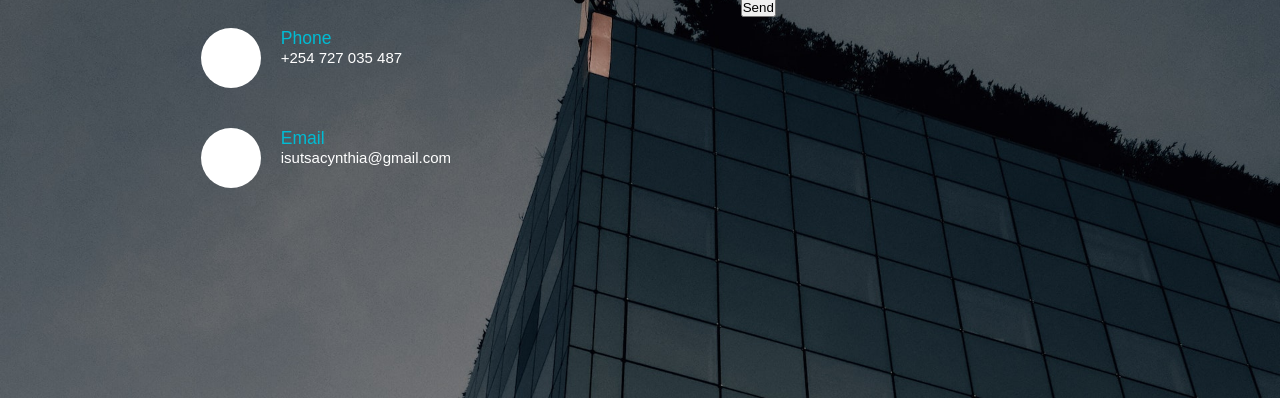
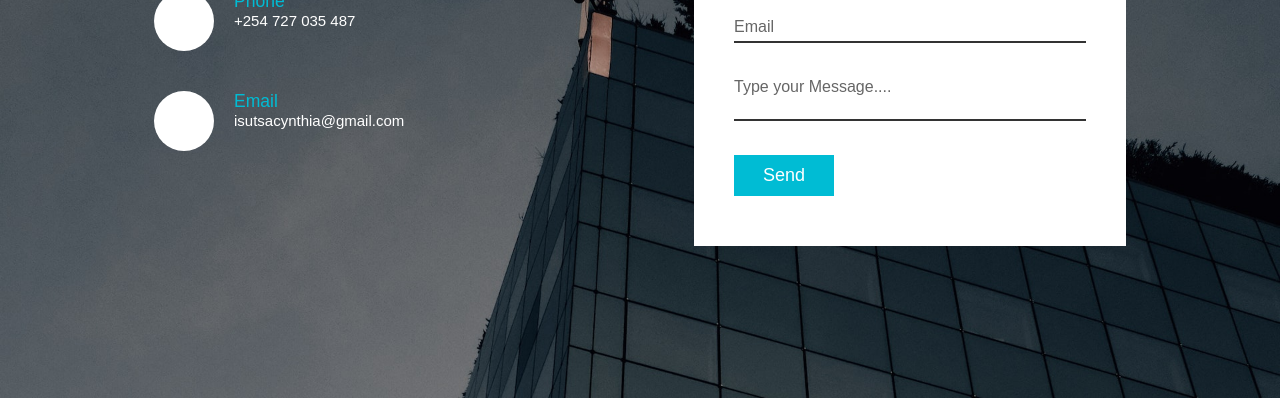
Before and after one commit to Cynthia-Isutsa/Contact-Us, a plain HTML site: page index.html in a window 1280 px wide. Shown: the part 402-800 px from the top of the page. Drawn offline with Linux system fonts and the light colour scheme.

Commit message:
css on form

```diff
--- a/css.css
+++ b/css.css
@@ -69,3 +69,73 @@
     font-weight: 500;
     color: #00bcd4;
 }
+.contact-form{
+    width: 40%;
+    padding: 40px;
+    background-color: #fff;
+}
+.contact-form h2{
+    font-size:30px;
+    color:#333;
+    font-weight: 500;
+}
+.contact-form .inputBox{
+    position: relative;
+    width: 100%;
+    margin-top: 10px;
+}
+.contact-form .inputBox input,
+.contact-form .inputBox textarea
+{
+    width: 100%;
+    padding: 5px 0;
+    font-size: 16px;
+    margin: 10px 0;
+    border: none;
+    border-bottom: 2px solid #333;
+    outline: none;
+    resize: none;
+}
+.contact-form .inputBox span{
+    position: absolute;
+    left: 0;
+    padding: 5px 0;
+    font-size: 16px;
+    margin: 10px 0;
+    pointer-events: none;
+    transition: 0.5s;
+    color: #666;
+}
+.contact-form .inputBox input:focus ~ span,
+.contact-form .inputBox input:valid ~ span,
+.contact-form .inputBox textarea:focus ~ span,
+.contact-form .inputBox textarea:valid ~ span
+{
+    color: #e91e63;
+    font-size: 12px;
+    transform: translateY(-20px);
+}
+.contact-form .inputBox input[type="submit"]{
+    width: 100px;
+    background: #00bcd4;
+    color: #fff;
+    border: none;
+    cursor: pointer;
+    padding: 10px;
+    font-size: 18px;
+}
+@media(max-width:991px){
+    .contact
+    {
+        padding: 50px;
+    }
+    .container{
+        flex-direction: column;
+    }
+    .container .contactInfo{
+        margin-bottom: 40px;
+    }
+    .container .contactInfo{
+        width: 100%;
+    }
+}
```
